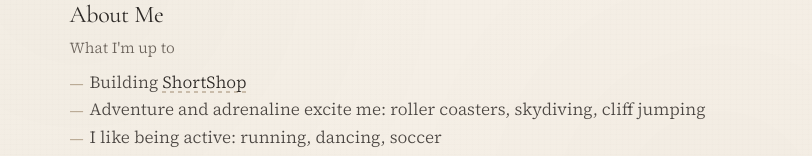
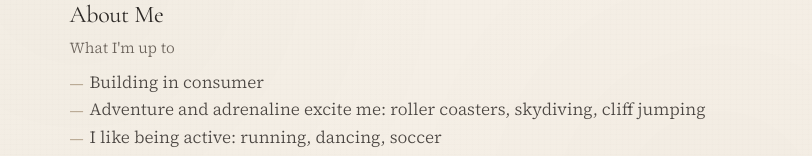
Before and after one commit to vjindal0112/website, a Next.js app: page / in a window 1280 px wide. Shown: the part 311-467 px from the top of the page, without its empty margins (241-1053 px from the left). Built offline with nearby package versions, Linux system fonts and the light colour scheme.

Commit message:
add analytics

```diff
--- a/package.json
+++ b/package.json
@@ -10,6 +10,7 @@
     "type-check": "tsc"
   },
   "dependencies": {
+    "@vercel/analytics": "^1.6.1",
     "gray-matter": "^4.0.3",
     "next": "^16.1.3",
     "react": "^19.2.3",
--- a/pages/_app.tsx
+++ b/pages/_app.tsx
@@ -1,6 +1,12 @@
 import type { AppProps } from 'next/app'
+import { Analytics } from '@vercel/analytics/react'
 import "../styles.css"
 
 export default function MyApp({ Component, pageProps }: AppProps) {
-    return <Component {...pageProps} />
+    return (
+        <>
+            <Component {...pageProps} />
+            <Analytics />
+        </>
+    )
 }
--- a/pages/index.tsx
+++ b/pages/index.tsx
@@ -12,10 +12,7 @@ const IndexPage = () => (
         <p className="tagline">Live like you mean it 🤘🏾</p>
       </div>
       <div className={styles.heroImage}>
-        <ProfilePicture
-          link="https://www.linkedin.com/in/varun-jindal/"
-          pictureUrl="pro-pic-casual-square.jpeg"
-        />
+        <ProfilePicture link="https://www.linkedin.com/in/varun-jindal/" pictureUrl="pro-pic-casual-square.jpeg" />
       </div>
     </div>
 
@@ -24,9 +21,7 @@ const IndexPage = () => (
       <h2>About Me</h2>
       <p className="section-subtitle">What I'm up to</p>
       <ul>
-        <li>
-          Building <Link href="https://short.shop">ShortShop</Link>
-        </li>
+        <li>Building in consumer</li>
         <li>Adventure and adrenaline excite me: roller coasters, skydiving, cliff jumping</li>
         <li>I like being active: running, dancing, soccer</li>
         <li>
@@ -69,25 +64,24 @@ const IndexPage = () => (
       <p className="section-subtitle">Some things I've learned</p>
       <ul className="lessons-list">
         <li>
-          You will never always feel incredible. Don't over-optimize your life around feeling
-          incredible, over-optimize your life to perform at your best no matter how you are feeling.
+          You will never always feel incredible. Don't over-optimize your life around feeling incredible, over-optimize
+          your life to perform at your best no matter how you are feeling.
         </li>
         <li>There's no limit to willpower; there's no quota for the day.</li>
         <li>Show up for your friends, always.</li>
         <li>
-          Everyone is still figuring stuff out. No one has their life together, no matter how
-          successful they are.
+          Everyone is still figuring stuff out. No one has their life together, no matter how successful they are.
         </li>
         <li>Single-minded focus is your superpower. Learn to harness it.</li>
         <li>Inspiration is fleeting, act on it immediately.</li>
         <li>
-          The mismatch of how difficult you expect something to be and how hard it is in reality is
-          the source of most of your anger and frustration.
+          The mismatch of how difficult you expect something to be and how hard it is in reality is the source of most
+          of your anger and frustration.
         </li>
         <li>Friendship, at its core, is mutual mentorship.</li>
         <li>
-          Always assume people are acting in good faith. Even if they aren't, your perception and
-          reaction will be more true to yourself.
+          Always assume people are acting in good faith. Even if they aren't, your perception and reaction will be more
+          true to yourself.
         </li>
       </ul>
     </section>
```
Also changed, not shown: 1 other file (tests, documents, lock files or other folders).
